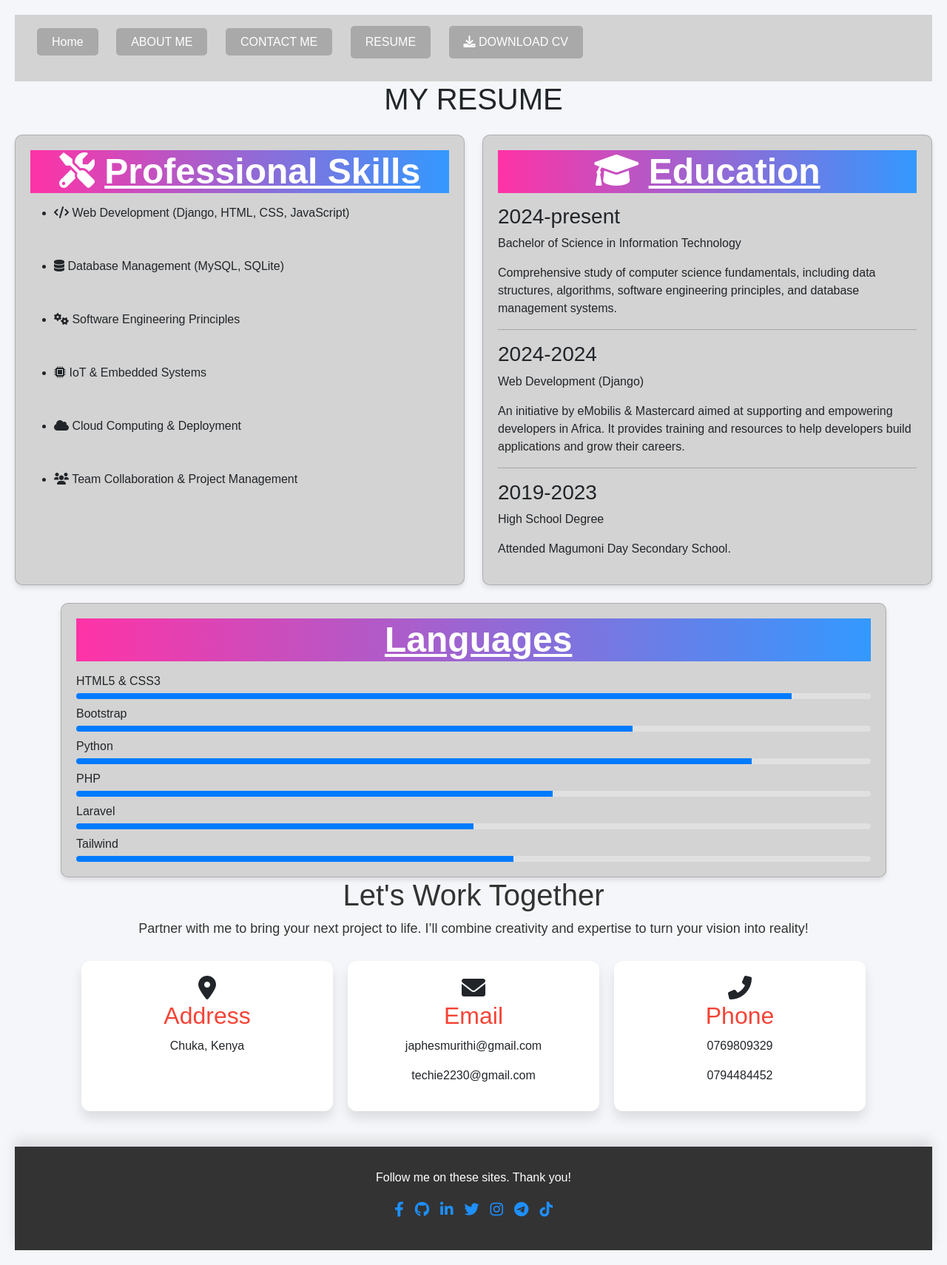
After one commit to JAPHES/my_portfolio, a Django app: page /cv/ in a window 1280 px wide. The commit adds this page. Shown: the whole page at 74% size. Run offline with Django 5.2, Linux system fonts and the light colour scheme.

Commit message:
made new chages on html files and also set email properties

```diff
--- /dev/null
+++ b/todo/templates/cv_page.html
@@ -0,0 +1,321 @@
+<!DOCTYPE html>
+<html lang="en">
+<head>
+    <meta charset="UTF-8">
+    <meta name="viewport" content="width=device-width, initial-scale=1.0">
+    <title>My Resume</title>
+    {% load static %}
+    <link href="https://cdn.jsdelivr.net/npm/bootstrap@5.3.0/dist/css/bootstrap.min.css" rel="stylesheet">
+    <link rel="stylesheet" href="https://cdnjs.cloudflare.com/ajax/libs/font-awesome/6.0.0-beta3/css/all.min.css">
+    <style>
+        body {
+            font-family: 'Arial', sans-serif;
+            background-color: #f4f6f9;
+            padding: 20px;
+        }
+        /* Navbar Styling */
+        .navbar {
+            background-color: lightgrey;
+            padding: 15px 30px;
+            text-align: right;
+            position: sticky;
+            top: 0;
+            z-index: 1000;
+        }
+
+        .navbar ul {
+            list-style-type: none;
+            padding: 0;
+        }
+
+        .navbar ul li {
+            display: inline-block;
+            margin-right: 20px;
+        }
+
+        .navbar ul li a {
+            color: white;
+            text-decoration: none;
+            padding: 10px 20px;
+            background-color: darkgrey;
+            border-radius: 5px;
+            transition: background-color 0.3s ease;
+        }
+
+        .navbar ul li a:hover {
+            background-color: red;
+        }
+
+        .card {
+            border-radius: 10px;
+            box-shadow: 0 4px 6px rgba(0, 0, 0, 0.1);
+            padding: 20px;
+            background-color: lightgray;
+            transition: transform 0.3s, box-shadow 0.3s;
+            text-align: left;
+        }
+        .card:hover {
+            transform: translateY(-5px);
+            box-shadow: 0 6px 12px rgba(0, 0, 0, 0.15);
+        }
+        .section-title {
+            font-size: 3.0rem;
+            font-weight: bold;
+            color: white;
+            text-align: center;
+            margin-bottom: 15px;
+            background: linear-gradient(90deg, #ff33a6, #3399ff);
+        }
+        .section-content h3, .section-content p {
+            text-align: left;
+        }
+
+        .progress {
+            height: 8px;
+            border-radius: 5px;
+            background-color: #e0e0e0;
+        }
+        .progress-bar {
+            background-color: #007bff;
+        }
+        .columns-container {
+            display: flex; /* Enables a flex container for the columns */
+            flex-wrap: wrap; /* Allows columns to wrap on smaller screens */
+            justify-content: center; /* Centers the columns horizontally */
+            gap: 20px; /* Adds space between the columns */
+            width: 100%;
+            max-width: 1200px; /* Limits the maximum width of the container */
+            margin: 0 auto; /* Centers the container horizontally */
+        }
+
+        .column {
+            flex: 1 1 calc(30% - 20px); /* Flexible width with a fixed gap */
+            max-width: calc(30% - 20px); /* Ensure columns don't exceed 30% */
+            padding: 20px;
+            background-color: #fff;
+            border-radius: 12px;
+            box-shadow: 0 10px 15px rgba(0, 0, 0, 0.1);
+            text-align: center;
+        }
+
+        .column h2 {
+            color: #f44336;
+            margin-bottom: 10px;
+        }
+
+        .intro-text {
+            font-size: 18px;
+            color: #333;
+            text-align: center;
+            margin-bottom: 30px;
+            padding: 0 10px;
+        }
+
+        /* Footer Styling */
+        footer {
+            background-color: #333;
+            color: white;
+            padding: 30px 10px;
+            text-align: center;
+            width: 100%;
+            box-shadow: 0 -10px 15px rgba(0, 0, 0, 0.1);
+            margin-top: auto;
+        }
+
+        .social-links {
+            list-style-type: none;
+            padding: 0;
+            margin: 10px 0;
+            display: flex;
+            justify-content: center;
+            gap: 15px;
+        }
+
+        .social-links a {
+            color: #1e90ff;
+            font-size: 20px;
+            text-decoration: none;
+            transition: color 0.3s;
+        }
+
+        .social-links a:hover {
+            color: black;
+        }
+
+        .tagline {
+            font-size: 16px;
+            margin-top: 10px;
+        }
+
+        /* Media Queries for responsiveness */
+        @media (max-width: 768px) {
+            .form-container {
+                width: 95%;
+            }
+
+            .columns-container {
+                flex-direction: column;
+                align-items: center;
+            }
+
+            .column {
+                max-width: 90%;
+            }
+
+
+        @media (max-width: 480px) {
+            h1 {
+                font-size: 28px;
+
+            }
+
+            button {
+                font-size: 16px;
+                padding: 14px;
+            }
+    </style>
+</head>
+<body>
+<!-------------------------------------Navbar--------------------------------------------->
+<nav class="navbar">
+    <ul>
+        <li><a href="{% url 'home' %}">Home</a></li>
+        <li><a href="{% url 'home' %}">ABOUT ME</a></li>
+        <li><a href="{% url 'contact' %}">CONTACT ME</a></li>
+        <li class="nav-item"><a class="nav-link" href="{% url 'cv_page' %}">RESUME</a></li>
+        <li class="nav-item">
+                    <a class="nav-link btn btn-primary text-blue" href="{% static 'files/KANGU_CV.pdf' %}" download="KANGU_CV.pdf">
+                        <i class="fas fa-download"></i> DOWNLOAD CV
+                    </a>
+                </li>
+    </ul>
+</nav>
+
+        <h1 class="text-center mb-4">MY RESUME</h1>
+
+       <div class="row g-4 align-items-stretch">
+    <!------------------------------------------ Professional Skills Card (Left) ------------------------------------------------------>
+    <div class="col-md-6">
+        <div class="card h-100">
+            <h2 class="section-title"><i class="fas fa-tools"></i> <u>Professional Skills</u></h2>
+            <div class="section-content">
+                <ul>
+                    <li><i class="fas fa-code"></i> Web Development (Django, HTML, CSS, JavaScript)</li>
+                    <br><br>
+                    <li><i class="fas fa-database"></i> Database Management (MySQL, SQLite)</li>
+                    <br><br>
+                    <li><i class="fas fa-cogs"></i> Software Engineering Principles</li>
+                    <br>
+                    <br>
+                    <li><i class="fas fa-microchip"></i> IoT & Embedded Systems</li>
+                    <br><br>
+                    <li><i class="fas fa-cloud"></i> Cloud Computing & Deployment</li>
+                    <br><br>
+                    <li><i class="fas fa-users"></i> Team Collaboration & Project Management</li>
+                </ul>
+            </div>
+        </div>
+    </div>
+
+    <!-- --------------------------------------------Education Card (Right) ------------------------------------------------>
+    <div class="col-md-6">
+        <div class="card h-100">
+            <h2 class="section-title"><i class="fas fa-graduation-cap"></i> <u>Education</u></h2>
+            <div class="section-content">
+                <h3>2024-present</h3>
+                <p>Bachelor of Science in Information Technology</p>
+                <p>Comprehensive study of computer science fundamentals, including data structures, algorithms, software engineering principles, and database management systems.</p>
+                <hr>
+                <h3>2024-2024</h3>
+                <p>Web Development (Django)</p>
+                <p>An initiative by eMobilis & Mastercard aimed at supporting and empowering developers in Africa. It provides training and resources to help developers build applications and grow their careers.</p>
+                <hr>
+                <h3>2019-2023</h3>
+                <p>High School Degree</p>
+                <p>Attended Magumoni Day Secondary School.</p>
+            </div>
+        </div>
+    </div>
+</div>
+        <!---------------------------------------------Languages card------------------------------------------------>
+<div class="container mt-4">
+    <div class="card">
+         <h2 class="section-title"><i class="fas fa-languages-cap"></i> <u>Languages</u></h2>
+        <p class="mb-1">HTML5 & CSS3</p>
+        <div class="progress mb-2">
+            <div class="progress-bar" role="progressbar" style="width: 90%;"></div>
+        </div>
+
+        <p class="mb-1">Bootstrap</p>
+        <div class="progress mb-2">
+            <div class="progress-bar" role="progressbar" style="width: 70%;"></div>
+        </div>
+
+        <p class="mb-1">Python</p>
+        <div class="progress mb-2">
+            <div class="progress-bar" role="progressbar" style="width: 85%;"></div>
+        </div>
+
+        <p class="mb-1">PHP</p>
+        <div class="progress mb-2">
+            <div class="progress-bar" role="progressbar" style="width: 60%;"></div>
+        </div>
+
+        <p class="mb-1">Laravel</p>
+        <div class="progress mb-2">
+            <div class="progress-bar" role="progressbar" style="width: 50%;"></div>
+        </div>
+
+        <p class="mb-1">Tailwind</p>
+        <div class="progress">
+            <div class="progress-bar" role="progressbar" style="width: 55%;"></div>
+        </div>
+    </div>
+</div>
+        <!-----------------------------------------------Let work together-------------------------------->
+   <!-- Introductory Statement Before Three Columns -->
+<div class="intro-text">
+    <h1>Let's Work Together</h1>
+    <p>Partner with me to bring your next project to life. I’ll combine creativity and expertise to turn your vision into reality!</p>
+</div>
+
+<!------------------------------------- Three Column Section Below the Form ------------------------------->
+<div class="columns-container">
+    <div class="column">
+        <i class="fas fa-map-marker-alt fa-2x"></i> <!-- Address Icon -->
+        <h2>Address</h2>
+        <p>Chuka, Kenya</p>
+
+    </div>
+
+    <div class="column">
+        <i class="fas fa-envelope fa-2x"></i> <!-- Email Icon -->
+        <h2>Email</h2>
+        <p>japhesmurithi@gmail.com</p>
+        <p>techie2230@gmail.com</p>
+    </div>
+
+    <div class="column">
+        <i class="fas fa-phone-alt fa-2x"></i> <!-- Phone Icon -->
+        <h2>Phone</h2>
+        <p>0769809329</p>
+        <p>0794484452</p>
+    </div>
+</div>
+<br>
+<br>
+
+<!---------------------------------------------------- Footer Section ------------------------------------------------->
+<footer>
+    <p>Follow me on these sites. Thank you!</p>
+    <ul class="social-links">
+        <li><a href="https://www.facebook.com/profile.php?id=61557675590019" target="_blank"><i class="fab fa-facebook-f"></i></a></li>
+        <li><a href="https://github.com/JAPHES" target="_blank"><i class="fab fa-github"></i></a></li>
+        <li><a href="https://www.linkedin.com/in/japhes-murithi" target="_blank"><i class="fab fa-linkedin-in"></i></a></li>
+        <li><a href="https://twitter.com/JaphesMurithi" target="_blank"><i class="fab fa-twitter"></i></a></li>
+        <li><a href="https://instagram.com/japhesmurithi target="_blank"><i class="fab fa-instagram"></i></a></li>
+        <li><a href="https://t.me/Techie" target="_blank"><i class="fab fa-telegram"></i></a></li>
+        <li><a href="https://www.tiktok.com/techie554" target="_blank"><i class="fab fa-tiktok"></i></a></li>
+
+    </ul>
+</footer>
--- a/todo/urls.py
+++ b/todo/urls.py
@@ -3,8 +3,9 @@ from . import views
 
 urlpatterns = [
     path('', views.index, name= 'home'),
-    path('contact/', views.contact, name='contact'),
+    path('contact/', views.contact_view, name='contact'),
     path('success/', views.success, name='success'),
- path('gallery/', views.gallery, name='gallery'),  # Gallery page
+    #path('gallery/', views.gallery, name='gallery'),  # Gallery page
+    path('cv/', views.cv_page, name='cv_page'),
 
 ]
--- a/todo/views.py
+++ b/todo/views.py
@@ -1,19 +1,36 @@
 from django.shortcuts import render, redirect
+from django.core.mail import send_mail
+from django.contrib import messages
+from .forms import ContactForm
 
-from .forms import ContactForm
 def index(request):
     return render(request, 'index.html')
 
-def contact(request):
-    if request.method == 'POST':
+
+def contact_view(request):
+    if request.method == "POST":
         form = ContactForm(request.POST)
         if form.is_valid():
-            form.save()
+            name = form.cleaned_data['name']
+            email = form.cleaned_data['email']
+            phone = form.cleaned_data['phone']
+            message = form.cleaned_data['message']
+
+            subject = f"New Contact Form Submission from {name}"
+            body = f"Name: {name}\nEmail: {email}\n\nMessage:\n{message}"
+
+            send_mail(subject, body, email, ['japhesmurithi@gmail.com'])
+
             return redirect('success')
+
     else:
         form = ContactForm()
-    return render(request, 'contact.html', {'form': form})
+        # Always return an HttpResponse
+        return render(request, 'contact.html', {'form': form})
 def success(request):
     return render(request, 'success.html')
-def gallery(request):
-    return render(request, 'gallery.html')  # Render the gallery template
+#def gallery(request):
+    #return render(request, 'gallery.html')  # Render the gallery template
+
+def cv_page(request):
+    return render(request, 'cv_page.html')
```
Also changed, not shown: todo/templates/contact.html (+34 -16 lines), todo/templates/gallery.html (+15 -10 lines), todo/templates/index.html (+129 -63 lines), todo_project/settings.py (+8 -0 lines), db.sqlite3, static/images/japhess.jpg (added), 1 other file.
